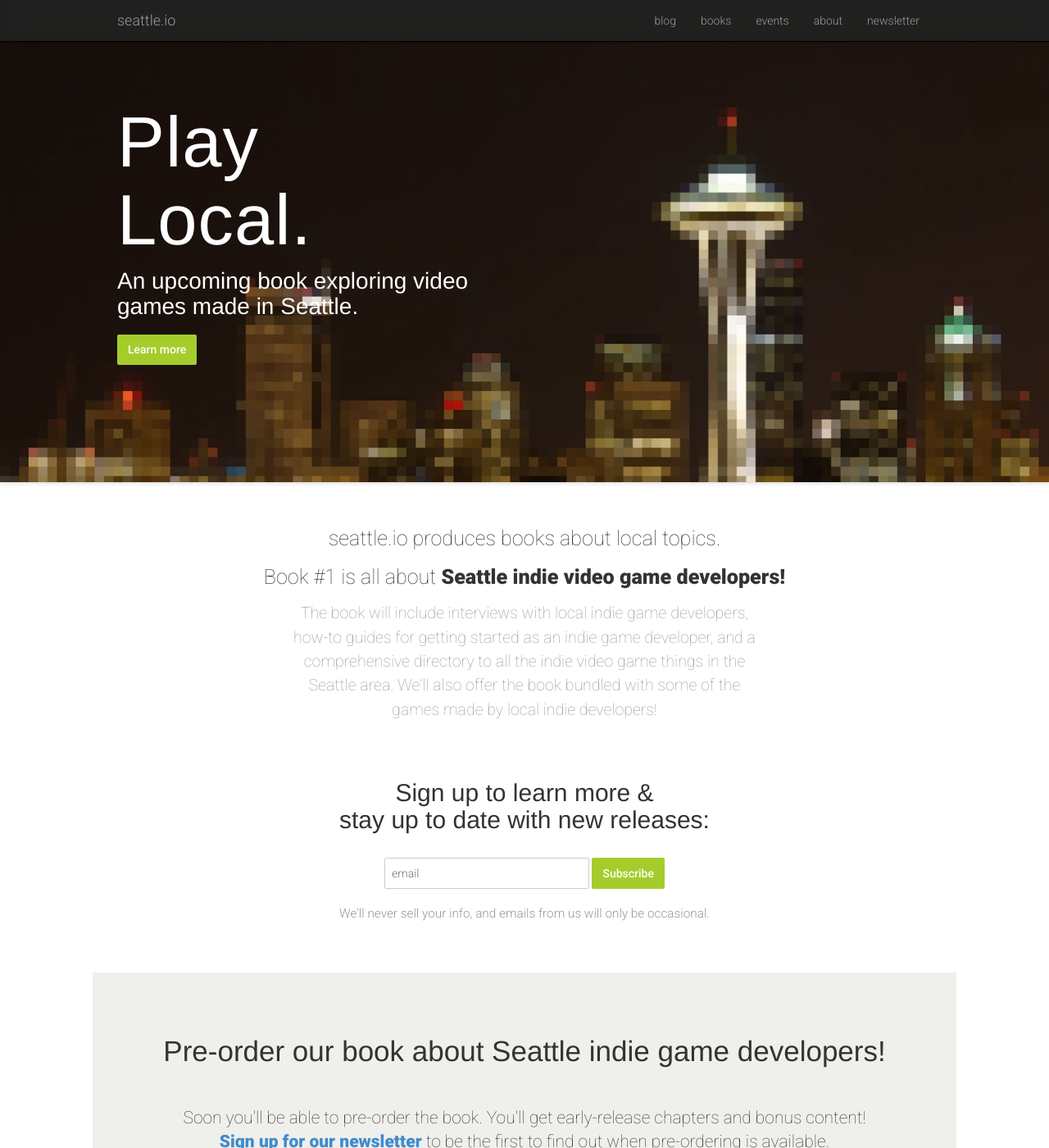
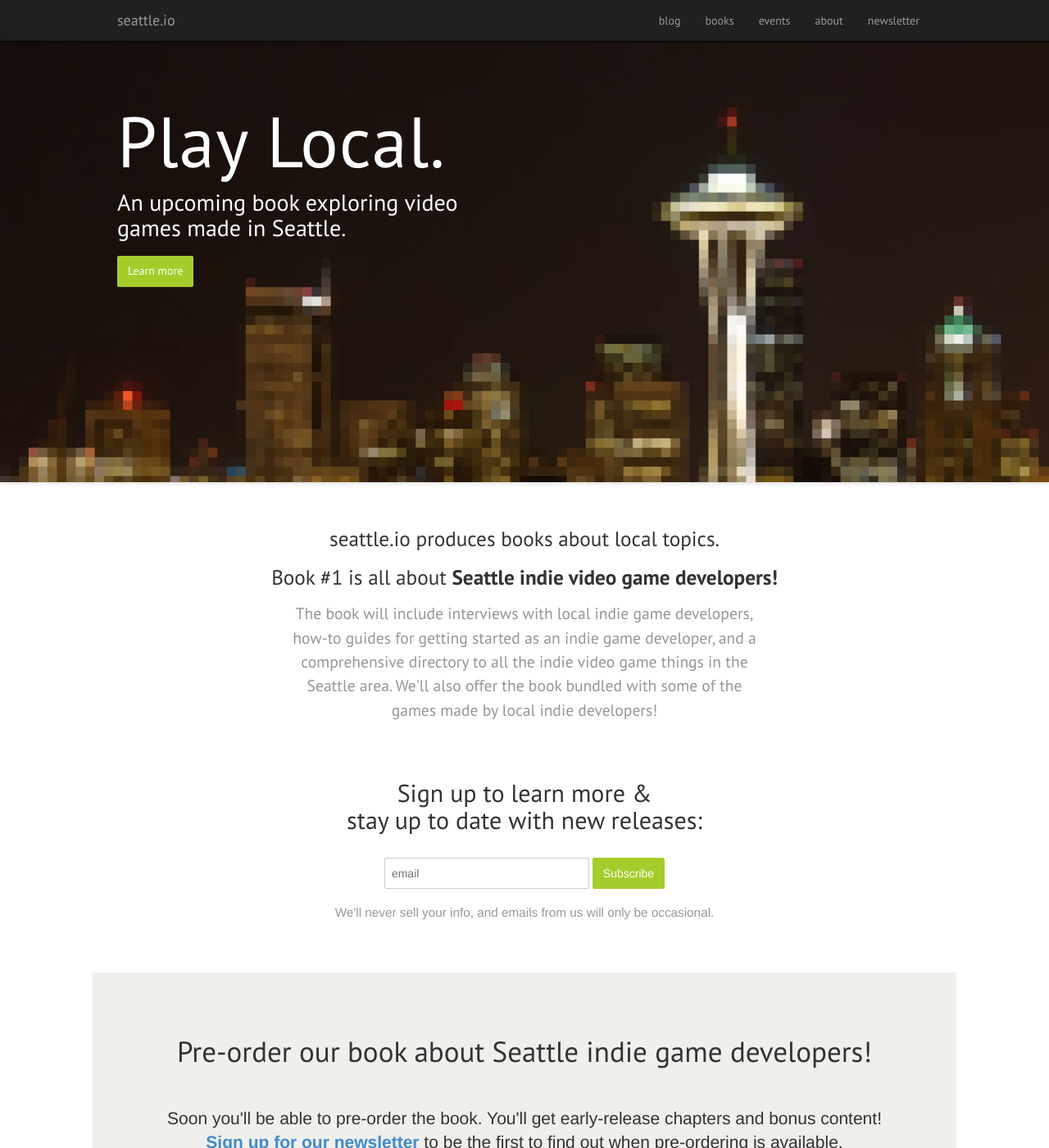
Before and after one commit to seattleio/seattleio.github.com, a Jekyll site: the page built from index.html, in a window 1280 px wide and 1400 px high. Shown: the whole window at 82% size. Built offline with Jekyll 4.4.1, drawn with Linux system fonts in a browser that asks for light colours; comment, search, counter and statistics services are not loaded.

Commit message:
font changes

```diff
--- a/_layouts/default.html
+++ b/_layouts/default.html
@@ -16,7 +16,7 @@
   <meta name="description" content="{% if page.description || post.description %}{{ page.description }}{{ post.description }}{% else %}{{ site.description }}{% endif %}">
   <meta name="viewport" content="width=device-width">
 
-  <link href="http://fonts.googleapis.com/css?family=Roboto:100,300,500,900" rel="stylesheet" />
+  <link href='http://fonts.googleapis.com/css?family=PT+Sans:400,700' rel='stylesheet' type='text/css'>
   <link href="{{ site.baseurl }}/bower_components/bootstrap/dist/css/bootstrap.min.css" rel="stylesheet" />
   <link href="{{ site.baseurl }}/style.css" rel="stylesheet" />
 
--- a/style.css
+++ b/style.css
@@ -1,5 +1,5 @@
 * {
-  font-family: 'Roboto', 'Helvetica Neue', Helvetica, sans-serif;
+
   font-weight: 300;
 }
 
@@ -17,6 +17,11 @@
 
 a:active {
 
+}
+
+h1, h2, h3,
+h4, h5, h6 {
+  font-family: 'PT Sans', 'Helvetica Neue', Helvetica, sans-serif;
 }
 
 p {
@@ -49,6 +54,7 @@
   position: absolute;
   color: #fff;
   font-weight: 100;
+  font-family: 'PT Sans', 'Helvetica Neue', Helvetica, sans-serif;
 }
 
 header nav.navbar-inverse {
@@ -166,6 +172,7 @@
 
 
 .banner {
+  font-family: 'PT Sans', 'Helvetica Neue', Helvetica, sans-serif;
   background-image: url('img/skyline-pixels.jpg');
   background-size: 100%;
   background-repeat: no-repeat;
@@ -226,6 +233,7 @@
 
 
 .welcome {
+  font-family: 'PT Sans', 'Helvetica Neue', Helvetica, sans-serif;
   width: 80%;
   background: rgba(0, 0, 0, 0.8);
   padding: 40px 40px 20px 40px;
@@ -234,6 +242,7 @@
 }
 
 .welcome h2 {
+  font-family: 'PT Sans', 'Helvetica Neue', Helvetica, sans-serif;
   margin-top: 0px;
   font-weight: 100;
   text-align: center;
@@ -241,6 +250,7 @@
 }
 
 .description {
+  font-family: 'PT Sans', 'Helvetica Neue', Helvetica, sans-serif;
   padding: 50px 0px 20px 0px;
   text-align: center;
 }
```
